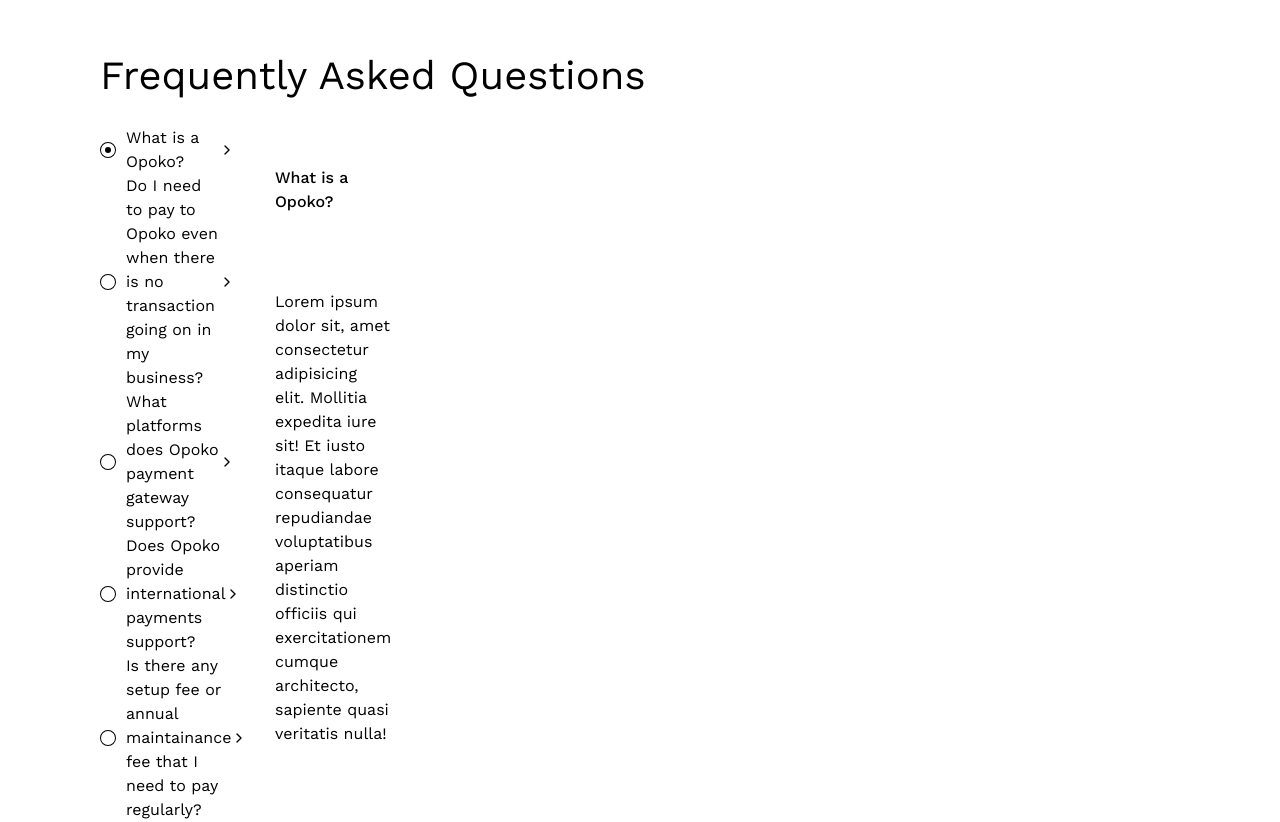
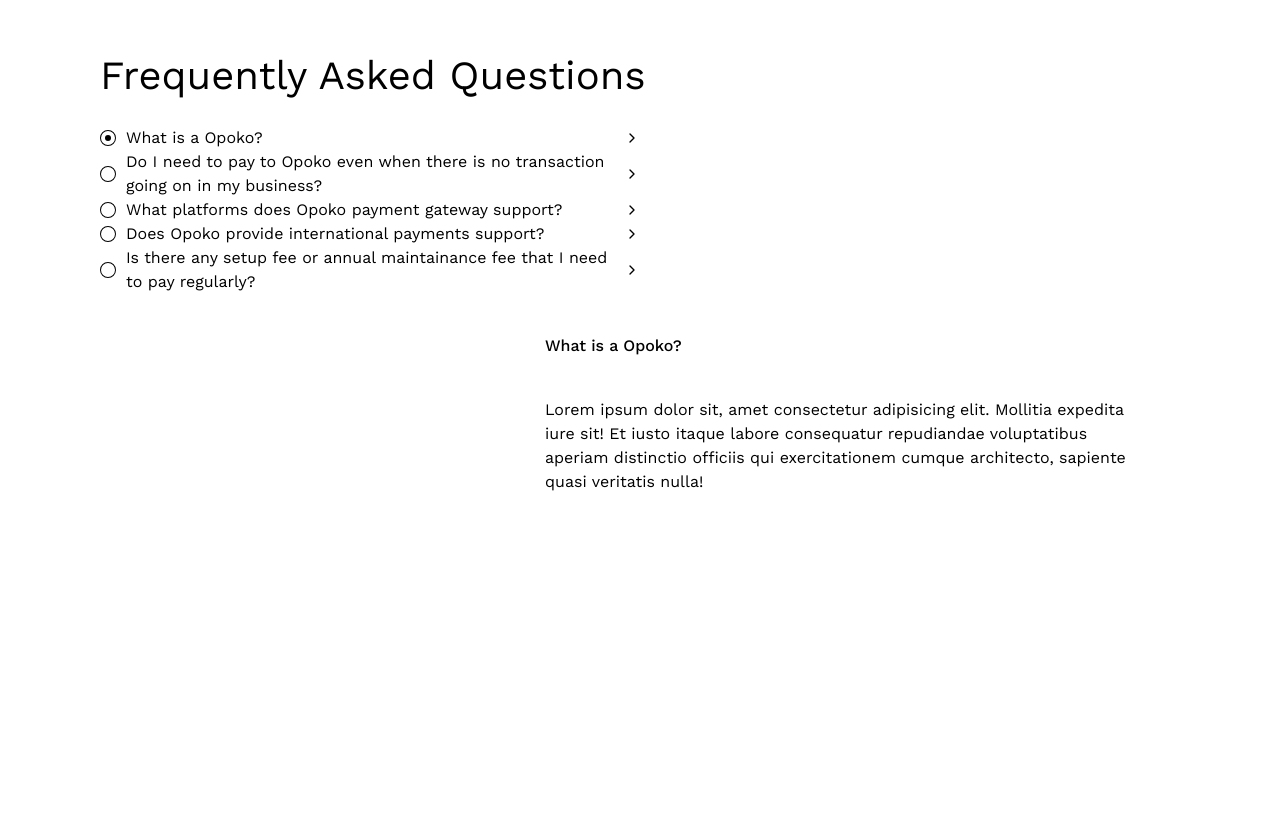
Before and after one commit to Niscolinx/opoko, a React (Vite) app: page /about-us in a window 1280 px wide. Shown: the part 1160-1982 px from the top of the page. After the commit the page ends 1694 px from the top, so only its background shows below. Built offline with nearby package versions, Linux system fonts and the light colour scheme.

Commit message:
working on about us

```diff
--- a/src/pages/AboutUs.tsx
+++ b/src/pages/AboutUs.tsx
@@ -141,7 +141,7 @@ function AboutUs() {
           <div
             className=""
             style={{
-              columns: '1 / 5',
+              gridColumn: '1 / 5',
             }}
           >
             {QUESTIONS.map((item, i) => (
@@ -178,7 +178,7 @@ function AboutUs() {
           <div
             className="grid gap-16 p-16"
             style={{
-              columns: '4 / -1',
+              gridColumn: '4 / -1',
             }}
           >
             <p className="font-medium">{question.question}</p>
```
